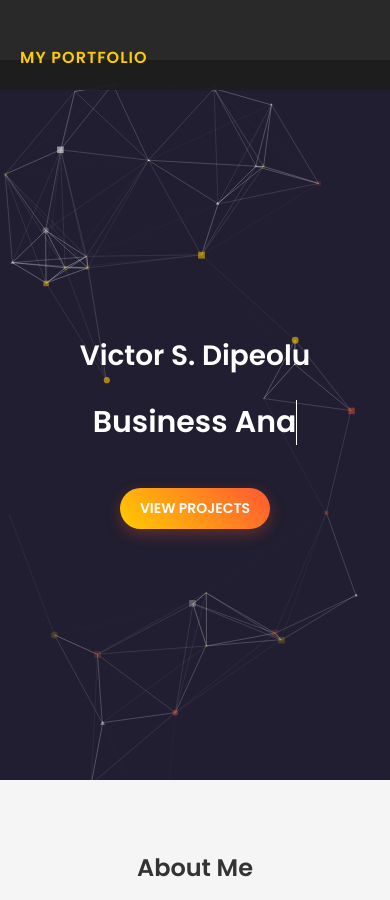
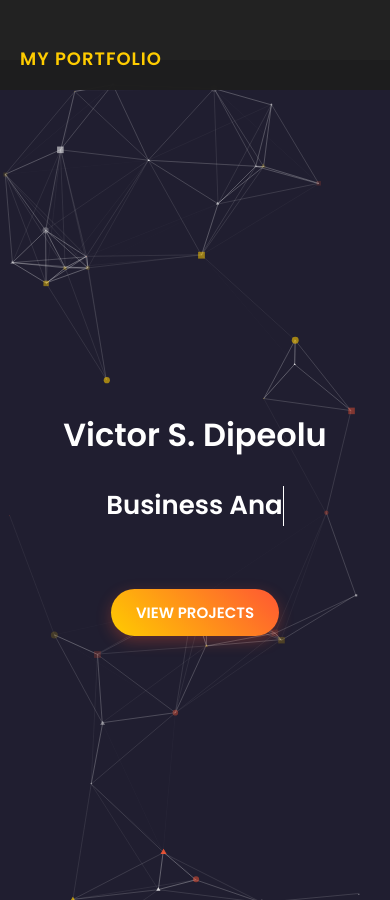
Before and after one commit to Vicmandip1/Portfolio, a Jekyll site: the page index.html, which Jekyll copies as it is, in a window 390 px wide and 900 px high. Built offline with Jekyll 4.4.1, drawn with Linux system fonts in a browser that asks for light colours; nearby versions of some CDN libraries.

Commit message:
Update index-mobile.css

```diff
--- a/assets/styles/index-mobile.css
+++ b/assets/styles/index-mobile.css
@@ -2,18 +2,25 @@
    ✅ Mobile-Specific Styles
 ================================= */
 @media screen and (max-width: 768px) {
-    /* ✅ Adjust Navbar */
+
+    /* ==============================
+       ✅ Navbar (Optimized for Mobile)
+    ================================= */
     .navbar {
         padding: 10px 15px;
+        justify-content: space-between;
+        background: rgba(30, 30, 30, 0.98);
     }
 
-    /* ✅ Smaller Logo */
+    /* ✅ Smaller & Balanced Logo */
     .nav-logo {
-        font-size: 16px;
+        font-size: 18px;
+        font-weight: bold;
         flex-grow: 1;
+        text-transform: uppercase;
     }
 
-    /* ✅ Centered Menu */
+    /* ✅ Centered & Expandable Menu */
     .nav-menu {
         display: none;
         flex-direction: column;
@@ -21,14 +28,30 @@
         top: 60px;
         left: 0;
         width: 100%;
-        background: rgba(30, 30, 30, 0.95);
+        background: rgba(30, 30, 30, 0.98);
         text-align: center;
         padding: 15px 0;
-        box-shadow: 0px 5px 15px rgba(0, 0, 0, 0.3);
+        box-shadow: 0px 5px 15px rgba(0, 0, 0, 0.4);
     }
 
+    /* ✅ Show Menu When Active */
     .nav-menu.active {
         display: flex;
+    }
+
+    .nav-item {
+        padding: 12px 0;
+        font-size: 16px;
+    }
+
+    .nav-link {
+        color: white;
+        font-weight: 500;
+        transition: color 0.3s ease-in-out;
+    }
+
+    .nav-link:hover {
+        color: #ffcc00;
     }
 
     /* ✅ Hamburger Icon */
@@ -37,30 +60,89 @@
         background: none;
         border: none;
         color: white;
-        font-size: 24px;
+        font-size: 26px;
         cursor: pointer;
         transition: transform 0.3s ease-in-out;
+        z-index: 1001;
     }
 
     .hamburger-menu.active {
         transform: rotate(90deg);
     }
 
-    /* ✅ Ensure Content Fits on Mobile */
+    /* ==============================
+       ✅ Hero Section (Mobile Optimization)
+    ================================= */
+    .hero {
+        height: 100vh; /* Full screen for better experience */
+        padding: 0 20px;
+        text-align: center;
+    }
+
     .hero-content h1 {
-        font-size: 28px;
+        font-size: 32px;
     }
 
     #typing-text {
-        font-size: 30px;
+        font-size: 26px;
+        margin-bottom: 20px;
     }
 
     .cta-button {
-        padding: 10px 20px;
-        font-size: 14px;
+        padding: 12px 28px;
+        font-size: 15px;
     }
 
-    /* ✅ Mobile Footer Adjustments */
+    /* ==============================
+       ✅ About, Skills, Projects, Contact
+    ================================= */
+    .content-container {
+        width: 95%;
+        margin: 0 auto;
+    }
+
+    .about, .skills, .projects, .contact {
+        padding: 40px 15px;
+        margin-bottom: 30px;
+    }
+
+    /* ==============================
+       ✅ Buttons (Adjusted for Mobile)
+    ================================= */
+    .cta-button,
+    .learn-more {
+        padding: 12px 25px;
+        font-size: 15px;
+        text-align: center;
+    }
+
+    /* ✅ "See More" Button */
+    .see-more-btn {
+        padding: 12px 25px;
+        font-size: 14px;
+        margin-top: 20px;
+        text-align: center;
+    }
+
+    /* ==============================
+       ✅ Image Optimizations
+    ================================= */
+    img {
+        max-width: 100%;
+        height: auto;
+        display: block;
+        margin: 0 auto;
+        border-radius: 6px;
+    }
+
+    .project-item img {
+        max-width: 95%;
+        border-radius: 8px;
+    }
+
+    /* ==============================
+       ✅ Footer Adjustments for Mobile
+    ================================= */
     footer {
         padding: 15px;
         text-align: center;
```
